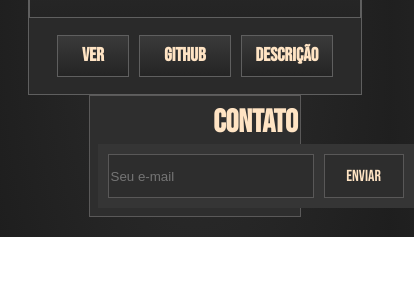
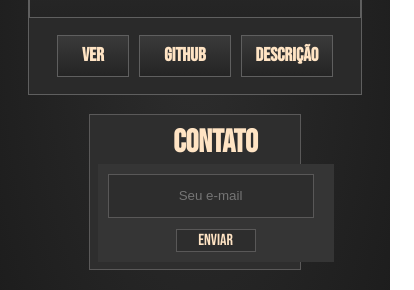
Before and after one commit to Carloshenriqueam/portifolio-site, a plain HTML site: page index.html in a window 390 px wide. Shown: the part 1230-1520 px from the top of the page, 414 px wide, since content can reach past the window. Before the commit the page ends 1467 px from the top, so only its background shows below. Drawn offline with Linux system fonts and the light colour scheme.

Commit message:
update response

```diff
--- a/mediaquery.css
+++ b/mediaquery.css
@@ -188,70 +188,19 @@
     justify-content: center;
     border: 1px solid rgb(95, 95, 95);
 }
-footer{
+}
+@media screen and (max-width: 640px){
+    .form-container form{
         display: flex;
-    justify-content: center;
-}
-.container-main{
-    display: flex;
-    width: 50%;
         flex-flow: column wrap;
-    text-align: center;
-    justify-content: center;
-    align-items: center;
-    background-color: rgb(46, 46, 46);
-    border: 1px solid rgba(186, 185, 185, 0.308);
-    margin-bottom: 5%;
-    padding: 2%;
-}
-.container-main > h1{
-    font-family: "Bebas Neue", sans-serif;
-    color: bisque;
-}
-.form-container{
-    margin-top: 1%;
-}
-.form-container form{
-    background-color: #353535;
-    display: flex;
-    padding: 10px;
-}
-input[type="email"]:focus{
-    box-shadow: 0;
-    outline: 0;
+        align-content: center;
     }
     input[type="email"]{
-    width: 200px;
-    height: 40px;
-    background-color: #2d2d2d;
-    border: 1px solid rgba(186, 185, 185, 0.308);
-    margin-right: 10px;
-    color: bisque;
+        margin-bottom: 5%;
     }
     input[type="submit"]{
-    border: 1px solid rgba(186, 185, 185, 0.308);
-    font-family: "Bebas Neue", sans-serif;
-    background-color: #2d2d2d;
-    color: bisque;
-    transition: .5s;
-    width: 80px;
-    font-size: 100%;
-
+        margin: auto;
     }
-input[type="submit"]:hover{
-    -xpedu-transform: scale(1.1);
-    -ms-transform: scale(1.1);
-    transform: scale(1.1);
-    transition: .5s;
-    cursor: pointer;
-    border: 1px solid rgba(186, 185, 185, 0.76);
-    box-shadow: 1px 1px 10px rgba(156, 255, 27, 0.137);
-}
-input[type="email"]:-webkit-autofill {
-    -webkit-box-shadow: 0 0 0 30px #2d2d2d inset;
-    -webkit-text-fill-color: rgb(155, 155, 155) !important;
-}
-
 }
 @media screen and (max-width: 559px)  {
     section{
@@ -284,6 +233,7 @@ input[type="email"]:-webkit-autofill {
     #container-background{
         margin-top: 5%;
         margin: auto;
+
     }
     #bloco3{
         background-image: linear-gradient(to bottom, rgb(58, 58, 58), rgb(36, 36, 36));
@@ -298,73 +248,16 @@ input[type="email"]:-webkit-autofill {
         justify-content: center;
         border: 1px solid rgb(95, 95, 95);
     }
+    #bloco3:hover{
+        box-shadow: 10px 10px 1px solid rgb(255, 0, 0);
+    }
     #imagem-optimus-tech{
         width: 270px;
         height: 170px;
         border: 5px solid rgba(0, 0, 0, 0.227);
     }
-    footer{
-        display: flex;
-        justify-content: center;
-    }
     .container-main{
-        display: flex;
-        width: 50%;
-        flex-flow: column wrap;
-        text-align: center;
-        justify-content: center;
-        align-items: center;
-        background-color: rgb(46, 46, 46);
-        border: 1px solid rgba(186, 185, 185, 0.308);
-        margin-bottom: 5%;
-        padding: 2%;
-    }
-    .container-main > h1{
-        font-family: "Bebas Neue", sans-serif;
-        color: bisque;
-    }
-    .form-container{
-        margin-top: 1%;
-    }
-    .form-container form{
-        background-color: #353535;
-        display: flex;
-        padding: 10px;
-    }
-    input[type="email"]:focus{
-        box-shadow: 0;
-        outline: 0;
-     }
-    input[type="email"]{
-        width: 200px;
-        height: 40px;
-        background-color: #2d2d2d;
-        border: 1px solid rgba(186, 185, 185, 0.308);
-        margin-right: 10px;
-        color: bisque;
-    }
-    input[type="submit"]{
-        border: 1px solid rgba(186, 185, 185, 0.308);
-        font-family: "Bebas Neue", sans-serif;
-        background-color: #2d2d2d;
-        color: bisque;
-        transition: .5s;
-        width: 80px;
-        font-size: 100%;
-
-    }
-    input[type="submit"]:hover{
-        -xpedu-transform: scale(1.1);
-        -ms-transform: scale(1.1);
-        transform: scale(1.1);
-        transition: .5s;
-        cursor: pointer;
-        border: 1px solid rgba(186, 185, 185, 0.76);
-        box-shadow: 1px 1px 10px rgba(156, 255, 27, 0.137);
-    }
-    input[type="email"]:-webkit-autofill {
-        -webkit-box-shadow: 0 0 0 30px #2d2d2d inset;
-        -webkit-text-fill-color: rgb(155, 155, 155) !important;
+        margin-top: 5%;
     }
 
 }
@@ -379,68 +272,7 @@ input[type="email"]:-webkit-autofill {
     } #imagem > img{
         margin: 5% 0 15% 0;
     }
-    footer{
-        display: flex;
-        justify-content: center;
+    .container-main{
+        margin-top: 5%;
     }
-    .container-main{
-        display: flex;
-        width: 50%;
-        flex-flow: column wrap;
-        text-align: center;
-        justify-content: center;
-        align-items: center;
-        background-color: rgb(46, 46, 46);
-        border: 1px solid rgba(186, 185, 185, 0.308);
-        margin-bottom: 5%;
-        padding: 2%;
 }
-    .container-main > h1{
-        font-family: "Bebas Neue", sans-serif;
-        color: bisque;
-    }
-    .form-container{
-        margin-top: 1%;
-    }
-    .form-container form{
-        background-color: #353535;
-        display: flex;
-        padding: 10px;
-    }
-    input[type="email"]:focus{
-        box-shadow: 0;
-        outline: 0;
-     }
-    input[type="email"]{
-        width: 200px;
-        height: 40px;
-        background-color: #2d2d2d;
-        border: 1px solid rgba(186, 185, 185, 0.308);
-        margin-right: 10px;
-        color: bisque;
-    }
-    input[type="submit"]{
-        border: 1px solid rgba(186, 185, 185, 0.308);
-        font-family: "Bebas Neue", sans-serif;
-        background-color: #2d2d2d;
-        color: bisque;
-        transition: .5s;
-        width: 80px;
-        font-size: 100%;
-
-    }
-    input[type="submit"]:hover{
-        -xpedu-transform: scale(1.1);
-        -ms-transform: scale(1.1);
-        transform: scale(1.1);
-        transition: .5s;
-        cursor: pointer;
-        border: 1px solid rgba(186, 185, 185, 0.76);
-        box-shadow: 1px 1px 10px rgba(156, 255, 27, 0.137);
-    }
-    input[type="email"]:-webkit-autofill {
-        -webkit-box-shadow: 0 0 0 30px #2d2d2d inset;
-        -webkit-text-fill-color: rgb(155, 155, 155) !important;
-    }
-
-}
--- a/style.css
+++ b/style.css
@@ -302,6 +302,7 @@ input[type="email"]{
     border: 1px solid rgba(186, 185, 185, 0.308);
     margin-right: 10px;
     color: bisque;
+    text-align: center;
 }
 input[type="submit"]{
     border: 1px solid rgba(186, 185, 185, 0.308);
@@ -321,8 +322,14 @@ input[type="submit"]:hover{
     cursor: pointer;
     border: 1px solid rgba(186, 185, 185, 0.76);
     box-shadow: 1px 1px 10px rgba(156, 255, 27, 0.137);
+    color: #ffe4c4;
+
 }
 input[type="email"]:-webkit-autofill {
     -webkit-box-shadow: 0 0 0 30px #2d2d2d inset;
-    -webkit-text-fill-color: rgb(155, 155, 155) !important;
+    -webkit-text-fill-color: rgb(255, 228, 196) !important;
+    border: 1px solid rgb(83, 83, 83);
 }
+input[type="email"]:focus {
+    color: bisque;
+}
```
Lines whose indentation alone changed are shown as unchanged.
